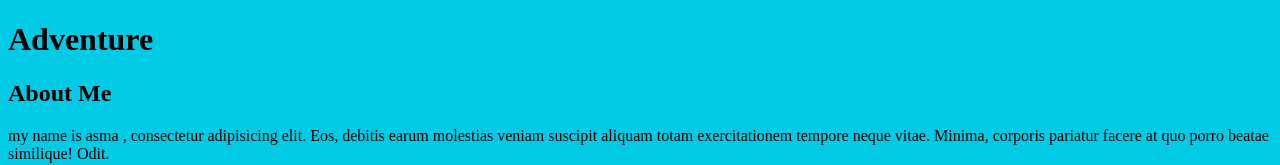
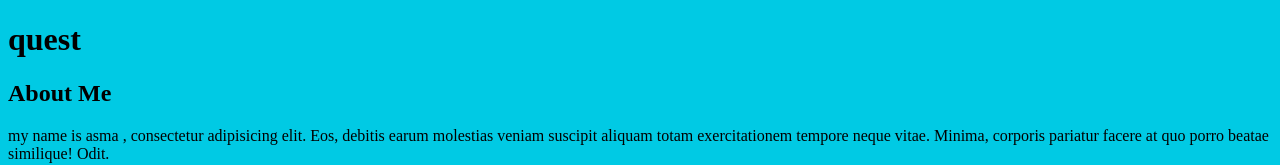
Before and after one commit to asmaa12345/new-git-project, a plain HTML site: page index.html in a window 1280 px wide. Shown: the top 165 px of the page. Drawn offline with Linux system fonts and the light colour scheme.

Commit message:
change h1

```diff
--- a/index.html
+++ b/index.html
@@ -10,7 +10,7 @@
 <body>
 
     <header>
-        <h1>Adventure</h1>
+        <h1>quest</h1>
     </header>
 
     <div class="container">
```
